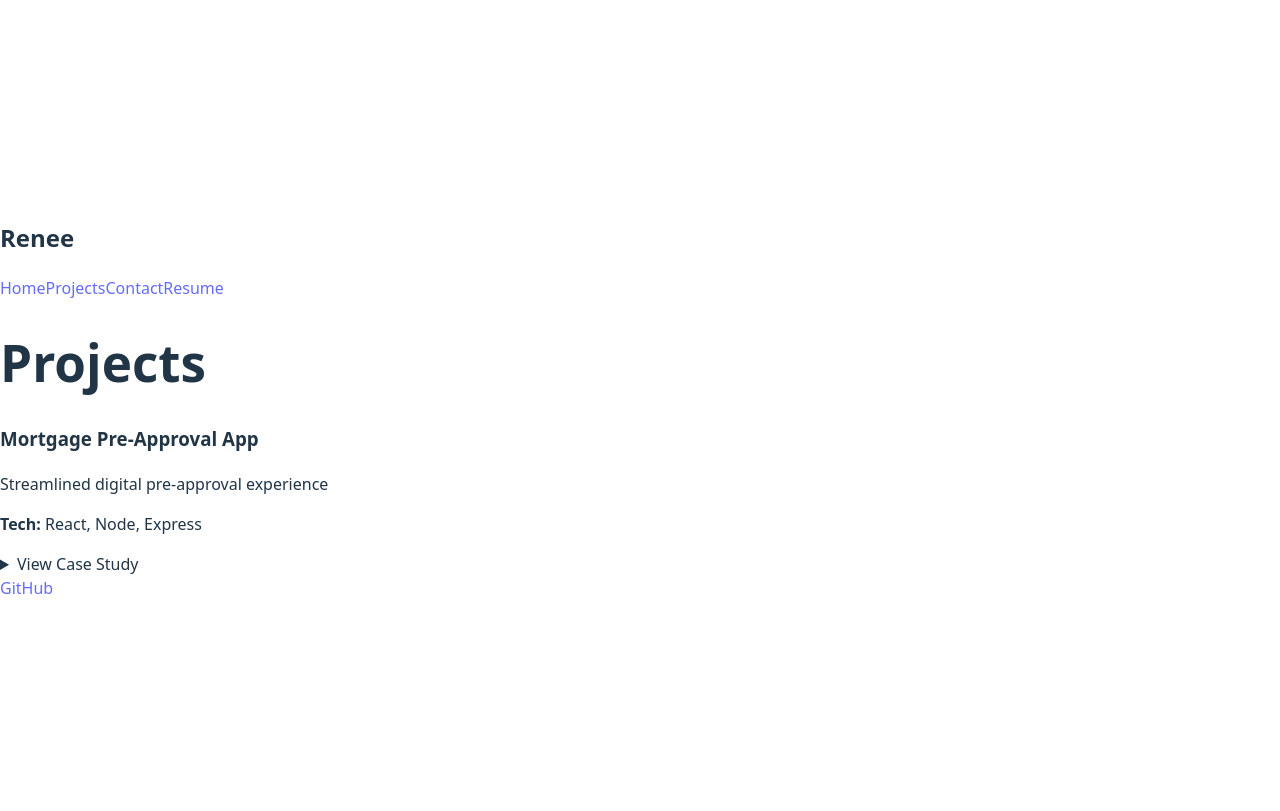
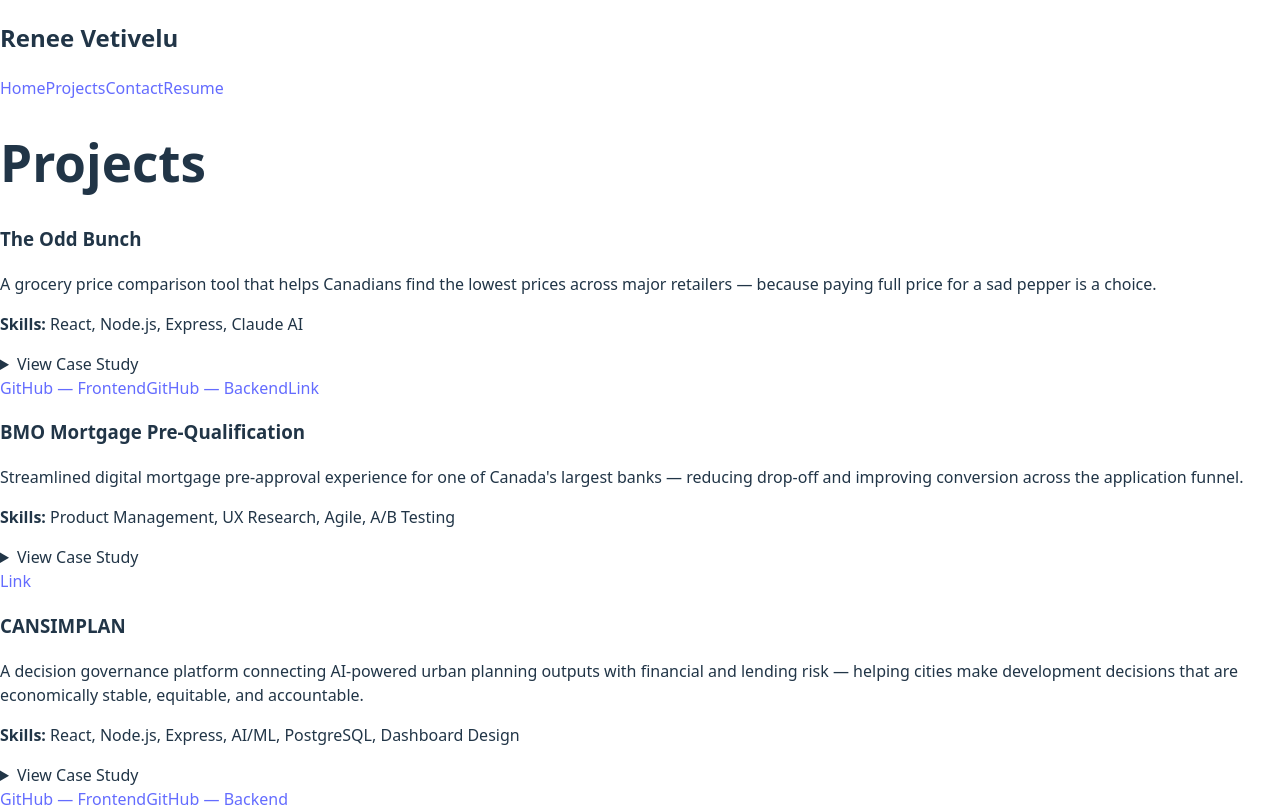
Before and after one commit to reneevettivelu08/portfolio_react, a React (Vite) app: page /projects in a window 1280 px wide. Built offline with nearby package versions, Linux system fonts and the light colour scheme.

Commit message:
project card and project data updated.

```diff
--- a/package.json
+++ b/package.json
@@ -12,7 +12,8 @@
   "dependencies": {
     "react": "^19.2.0",
     "react-dom": "^19.2.0",
-    "react-router-dom": "^7.13.1"
+    "react-router-dom": "^7.13.1",
+    "sass": "^1.98.0"
   },
   "devDependencies": {
     "@eslint/js": "^9.39.1",
--- a/src/components/Navbar.jsx
+++ b/src/components/Navbar.jsx
@@ -3,7 +3,7 @@ import { Link } from "react-router-dom";
 export default function Navbar() {
   return (
     <nav className="nav">
-      <h2>Renee</h2>
+      <h2>Renee Vetivelu</h2>
       <div>
         <Link to="/">Home</Link>
         <Link to="/projects">Projects</Link>
--- a/src/components/ProjectCard.jsx
+++ b/src/components/ProjectCard.jsx
@@ -3,12 +3,19 @@ export default function ProjectCard({ project }) {
     <div className="card">
       <h3>{project.title}</h3>
       <p>{project.description}</p>
-      <p><strong>Tech:</strong> {project.tech.join(", ")}</p>
+      <p><strong>Skills:</strong> {project.skills.join(", ")}</p>
       <details>
         <summary>View Case Study</summary>
         <p>{project.caseStudy}</p>
       </details>
-      <a href={project.github}>GitHub</a>
+      <div className="card-links">
+        {project.github.length > 0 && project.github.map((repo) => (
+          <a key={repo.label} href={repo.url}>
+            GitHub — {repo.label}
+          </a>
+        ))}
+        {project.link && <a href={project.link}>Link</a>}
+      </div>
     </div>
   );
 }
--- a/src/data/projects.js
+++ b/src/data/projects.js
@@ -1,16 +1,111 @@
 const projects = [
   {
     id: 1,
-    title: "Mortgage Pre-Approval App",
-    description: "Streamlined digital pre-approval experience",
-    tech: ["React", "Node", "Express"],
+    title: "The Odd Bunch",
+    description: "A grocery price comparison tool that helps Canadians find the lowest prices across major retailers — because paying full price for a sad pepper is a choice.",
+    skills: ["React", "Node.js", "Express", "Claude AI"],
+    featured: true,
+    type: "Full-Stack",
+    github: [
+      { label: "Frontend", url: "https://github.com/reneevettivelu08/groceryComp_react" },
+      { label: "Backend", url: "https://github.com/reneevettivelu08/groceryComp_expres" }
+    ],
+    link: "https://grocerycomp-oddbunch.netlify.app/",
+    image: null,
     caseStudy: `
-      Problem: Users dropped off during pre-approval.
-      Solution: Simplified form + document upload flow.
-      Impact: Reduced drop-off by 25%.
-    `,
-    github: "#",
-    demo: "#"
+      Problem:
+      Grocery prices in Canada vary significantly across retailers like Loblaws, Sobeys, Metro, and Walmart — but there's no easy way for shoppers to compare prices in one place. Inflation has made this comparison more important than ever, yet most people still drive to multiple stores or rely on flyers.
+
+      What I Delivered:
+      The Odd Bunch is a web app that aggregates grocery prices across major Canadian retailers and lets users search for items, compare unit prices, and identify the best deal at a glance. The name is a nod to the "ugly produce" movement — finding value in things others overlook.
+
+      Key Themes:
+      Consumer advocacy through transparency. Making data accessible without overwhelming the user. Building something genuinely useful with limited data sources.
+
+      Tools & Technologies:
+      React for the frontend UI, Node.js and Express for the backend API layer, and Claude AI (Anthropic) as a development collaborator — used for code generation, debugging, and architectural decisions throughout the build.
+
+      What I Knew:
+      React component architecture, REST API design, JavaScript/ES6+.
+
+      What I Learned:
+      Working with AI as a development tool — prompting effectively, knowing when to trust generated code, and maintaining code quality in an AI-assisted workflow. Also deepened my understanding of web scraping ethics and data normalization across inconsistent sources.
+
+      Next Steps:
+      Add user accounts for saved shopping lists, build a price history chart per item, add flyer integration, and eventually a weekly "best basket" recommendation based on a user's typical grocery list.
+    `
+  },
+  {
+    id: 2,
+    title: "BMO Mortgage Pre-Qualification",
+    description: "Streamlined digital mortgage pre-approval experience for one of Canada's largest banks — reducing drop-off and improving conversion across the application funnel.",
+    skills: ["Product Management", "UX Research", "Agile", "A/B Testing"],
+    featured: false,
+    type: "Product",
+     github: [],
+    link: "https://www.bmo.com/banking/cep/landing",
+    image: null,
+    caseStudy: `
+      Problem:
+      BMO's existing mortgage pre-approval flow was lengthy, form-heavy, and optimized for internal processes rather than the applicant's experience. Users were dropping off mid-funnel, particularly at the document upload and income verification steps — creating lost leads and increased call centre volume.
+
+      What I Delivered:
+      As the product lead on this initiative, I drove the redesign of the digital pre-approval experience from discovery through to launch. This included stakeholder alignment across compliance, risk, and digital teams, user research synthesis, and overseeing delivery in an agile environment.
+
+      Key Themes:
+      Reducing friction in high-stakes financial decisions. Balancing regulatory compliance with a consumer-first experience. Building trust digitally in a product category where trust is everything.
+
+      Tools & Technologies:
+      Figma for prototyping and design collaboration, Jira for sprint management, Salesforce for CRM integration context, A/B testing frameworks for iterative rollout, and analytics tools for funnel analysis and drop-off tracking.
+
+      What I Knew:
+      Financial product domain knowledge, stakeholder management in a large enterprise, agile delivery.
+
+      What I Learned:
+      How to navigate compliance-heavy environments without sacrificing UX quality. The importance of early risk and legal involvement — bringing them in as collaborators rather than gatekeepers. How to use data to make the business case for simplification.
+
+      Note:
+      My role on this project was product management and strategy — I did not write the code. The focus here is on product thinking, cross-functional leadership, and measurable business outcomes.
+
+      Next Steps:
+      The natural evolution is a fully personalized pre-approval experience that pre-populates data from existing banking relationships and uses decisioning models to give applicants real-time indicative rates.
+    `
+  },
+  {
+    id: 3,
+    title: "CANSIMPLAN",
+    description: "A decision governance platform connecting AI-powered urban planning outputs with financial and lending risk — helping cities make development decisions that are economically stable, equitable, and accountable.",
+    skills: ["React", "Node.js", "Express", "AI/ML", "PostgreSQL", "Dashboard Design"],
+    featured: true,
+    type: "Full-Stack",
+    github: [
+      { label: "Frontend", url: "https://github.com/reneevettivelu08/BrainStation-CANSIMPLAN-FrontEnd" },
+      { label: "Backend", url: "https://github.com/reneevettivelu08/BrainStation-CANSIMPLAN-BackEnd" }
+    ],
+    demo: "https://cansimplan.dev",
+    image: null,
+    caseStudy: `
+      Problem:
+      Urban planning decisions — zoning approvals, development proposals, infrastructure investments — are often made in silos, disconnected from downstream financial and lending risk. AI tools are increasingly being used to model urban futures, but their outputs lack a structured governance layer that ties recommendations to real-world accountability and stakeholder sign-off.
+
+      What I Delivered:
+      CANSIMPLAN is a decision governance dashboard that sits between AI-generated urban planning simulations and the human experts who act on them. Incoming development proposals are ingested into the platform, scored by an AI model across dimensions like economic viability, equity impact, and lending risk, and then routed through a structured review and approval workflow. Expert stakeholders — planners, lenders, risk analysts — can annotate, challenge, approve, or escalate at each stage.
+
+      Key Themes:
+      Human-in-the-loop AI governance. Making AI outputs legible and actionable for non-technical domain experts. Creating accountability trails for high-stakes civic decisions. The intersection of urban planning, public finance, and responsible AI deployment.
+
+      Tools & Technologies:
+      React for the dashboard frontend, Node.js and Express for the backend API and workflow engine, PostgreSQL for proposal and decision data, and a custom AI scoring model for proposal evaluation. Dashboard design focused on data density without cognitive overload.
+
+      What I Knew:
+      Full-stack web development, dashboard UX patterns, REST API architecture, database design.
+
+      What I Learned:
+      How to design for domain experts — planners and risk analysts have very different mental models than typical software users, and the UI had to respect their expertise rather than oversimplify it. Also learned a significant amount about urban planning policy, lending risk frameworks, and what "equitable development" actually means in practice.
+
+      Next Steps:
+      Integrate with municipal GIS systems for spatial proposal context, build a longitudinal tracking layer to measure the actual outcomes of approved decisions, and explore a public-facing transparency portal so communities can see how development decisions were made and by whom.
+    `
   }
 ];
 
```
Also changed, not shown: src/styles/_base.scss (added), src/styles/_variables.scss (added), src/styles/index.scss (added), 1 other file (tests, documents, lock files or other folders).
